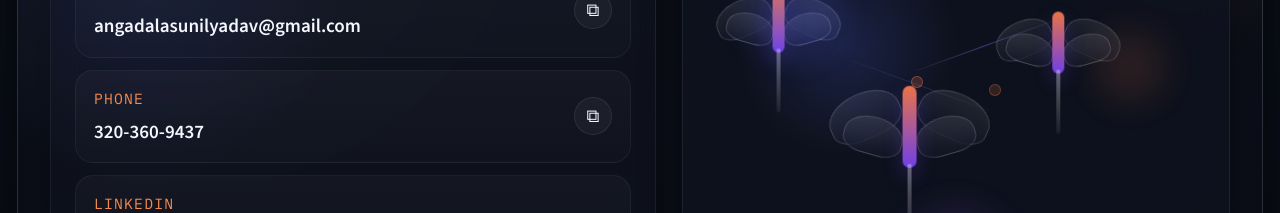
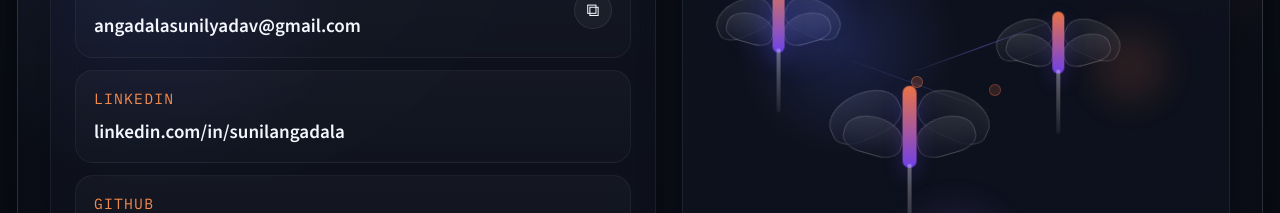
Before and after one commit to SunilAngadala/Portfolio, a React (Vite) app: page /#/contact in a window 1280 px wide. Shown: the part 330-543 px from the top of the page. Built offline with nearby package versions, Linux system fonts and the light colour scheme; no server answers.

Commit message:
Modified Google site verification

```diff
--- /dev/null
+++ b/public/google2e06efe40e4e7a60.html
@@ -0,0 +1 @@
+google-site-verification: google2e06efe40e4e7a60.html
--- a/public/google4b152e03aafebb02.html
+++ /dev/null
@@ -1 +0,0 @@
-google-site-verification: google4b152e03aafebb02.html
--- a/src/pages/ContactPage.tsx
+++ b/src/pages/ContactPage.tsx
@@ -2,9 +2,9 @@ import { useState } from 'react'
 import { contact, education, resumeFile } from '../content/portfolio'
 
 function ContactPage() {
-  const [copiedField, setCopiedField] = useState<'email' | 'phone' | null>(null)
+  const [copiedField, setCopiedField] = useState<'email' | null>(null)
 
-  const copyValue = async (value: string, field: 'email' | 'phone') => {
+  const copyValue = async (value: string, field: 'email') => {
     await navigator.clipboard.writeText(value)
     setCopiedField(field)
     window.setTimeout(() => {
@@ -31,22 +31,6 @@ function ContactPage() {
                 type="button"
               >
                 {copiedField === 'email' ? '✓' : '⧉'}
-              </button>
-            </div>
-
-            <div className="contact-method contact-method-inline">
-              <a className="contact-method-link" href={`tel:${contact.phoneLink}`}>
-                <span>Phone</span>
-                <strong>{contact.phoneDisplay}</strong>
-              </a>
-              <button
-                aria-label="Copy phone number"
-                className="copy-button"
-                data-umami-event="Copy Phone"
-                onClick={() => void copyValue(contact.phoneDisplay, 'phone')}
-                type="button"
-              >
-                {copiedField === 'phone' ? '✓' : '⧉'}
               </button>
             </div>
 
```
